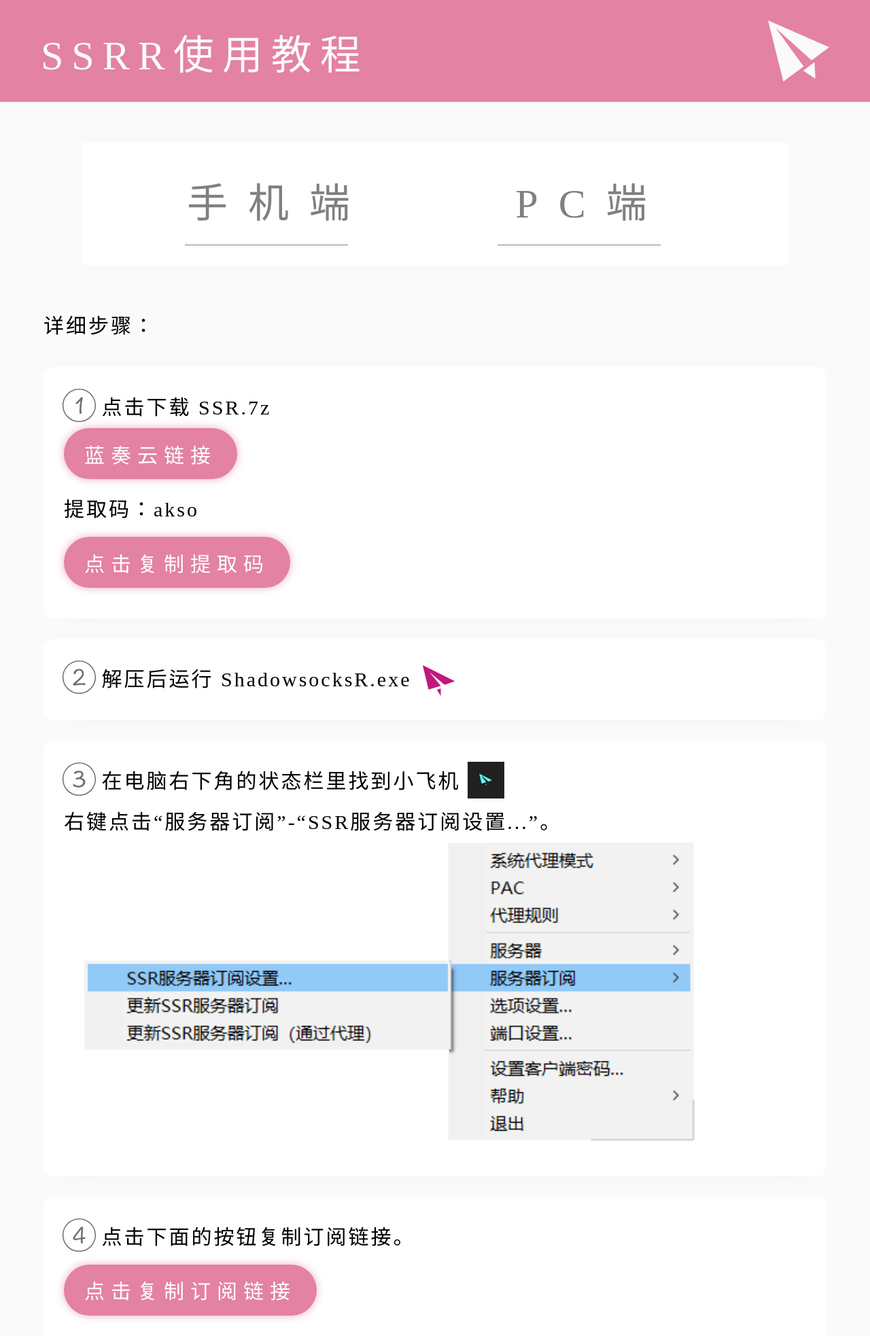
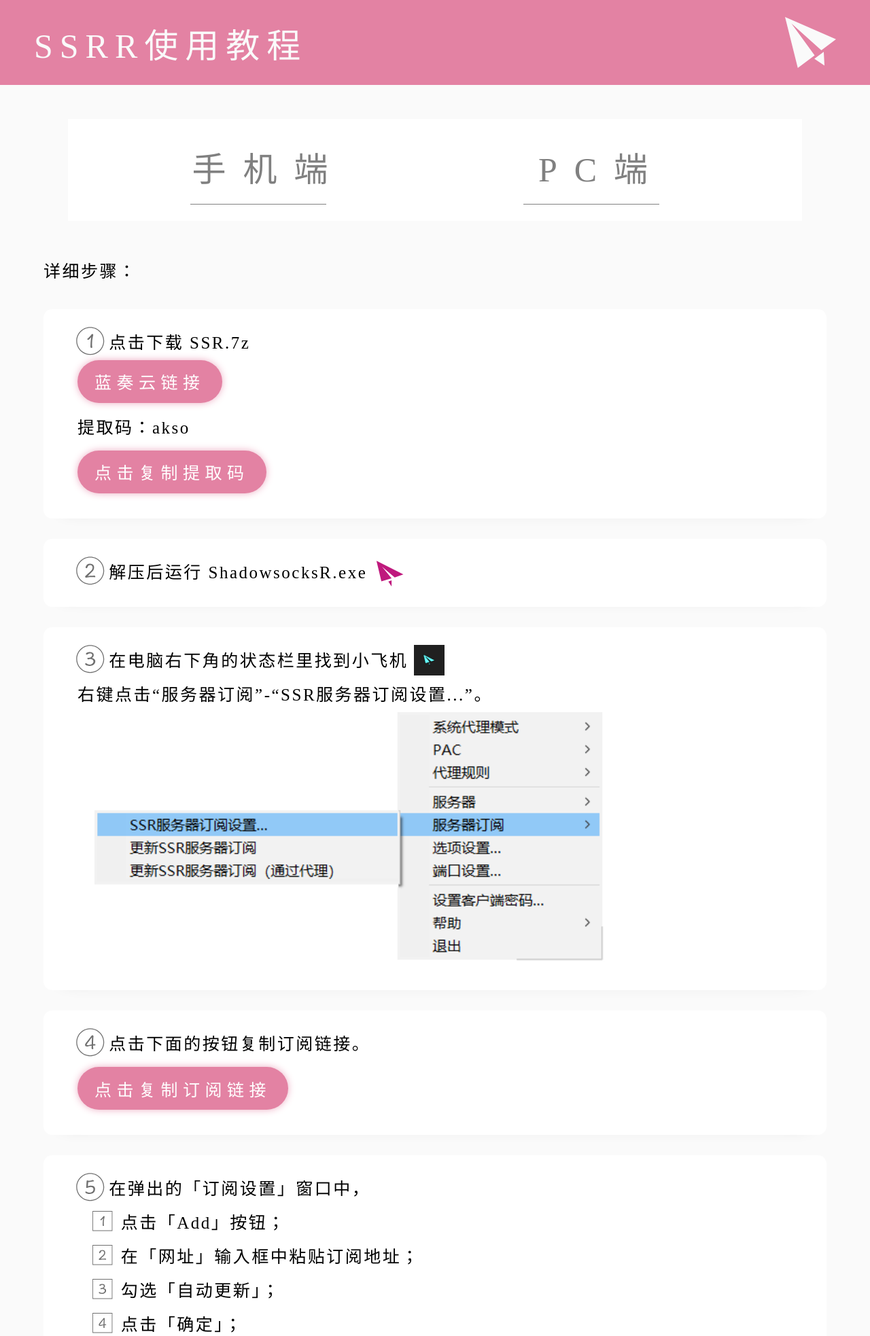
Before and after one commit to yqmaster/index, a PHP site: page /SSRR/SSRR.html in a window 1280 px wide. Shown: the top 1966 px of the page at 68% size. Run offline with PHP 8.4, Linux system fonts and the light colour scheme.

Commit message:
Update SSRR.css

```diff
--- a/SSRR/SSRR.css
+++ b/SSRR/SSRR.css
@@ -42,7 +42,7 @@ header {
     justify-content: space-between;
     align-items: center;
 
-    font-size: 6em;
+    font-size: 5em;
     color: #fafafa;
     letter-spacing: 0.2em;
 }
@@ -53,7 +53,7 @@ header {
 
 .choose {
     height: 2em;
-    font-size: 6em;
+    font-size: 5em;
     background-color: #ffffff;
     color: gray;
 
@@ -83,14 +83,14 @@ header {
     width: 90%;
     margin: 0 auto;
 
-    font-size: 3em;
+    font-size: 2.5em;
     line-height: 2em;
     letter-spacing: 0.1em;
 }
 
 .content .box {
-    margin: 1em auto;
-    padding: 1em 1em;
+    margin: 1.2em auto;
+    padding: 1em 2em;
     background-color: #ffffff;
     border-radius: 0.5em;
     box-shadow: 0em 0.5em 1em -1.1em #cfcfcf;
@@ -100,7 +100,8 @@ header {
 
 .content .box:hover {
     border-radius: 1em;
-    box-shadow: 0em 0.5em 1em -0.8em #b9b9b9;
+    transform: scale(1.05);
+    box-shadow: 0em 0.5em 1em -0.7em #535353;
 }
 
 button {
```
